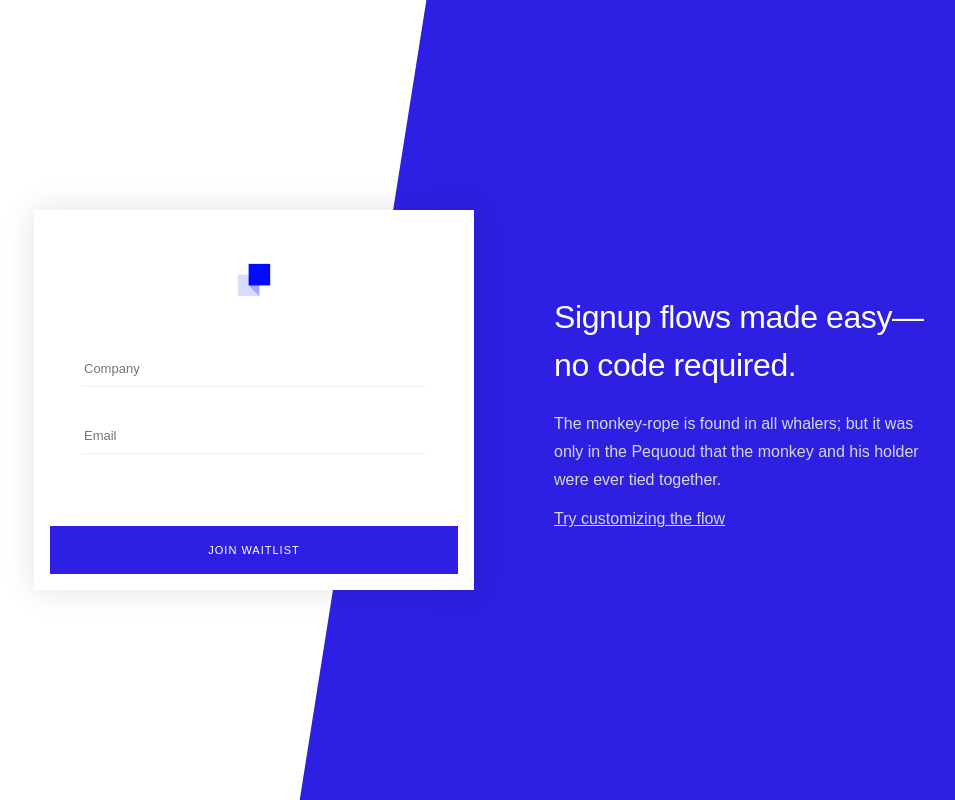
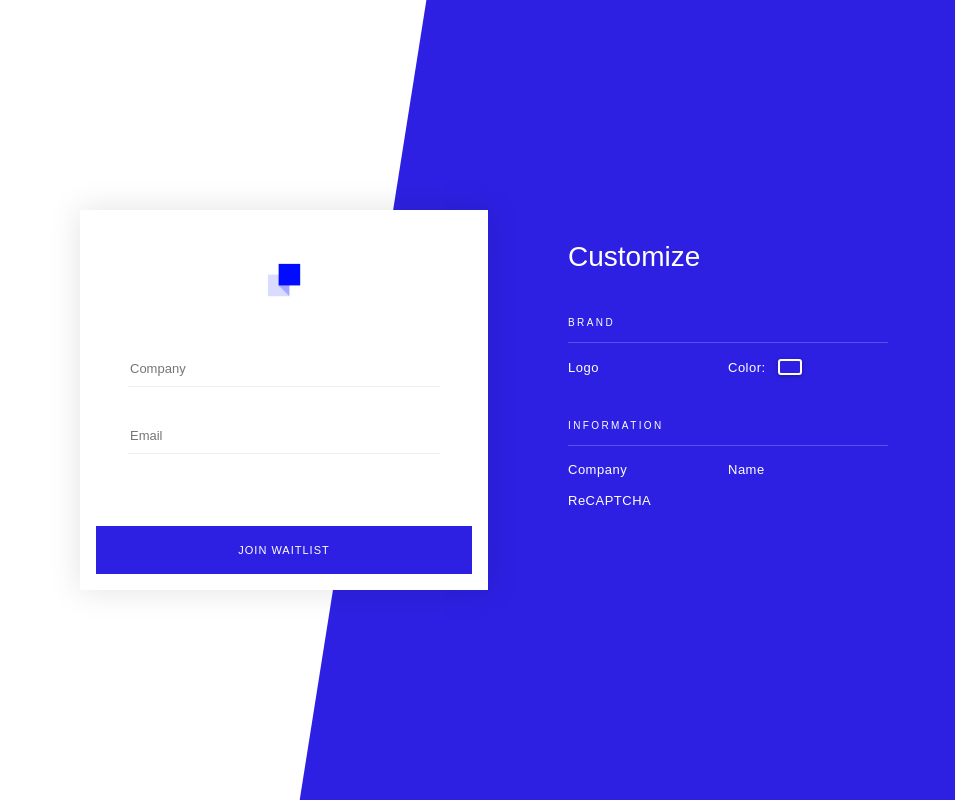
Before and after one commit to simplethingsllc/start, a React (Create React App) app in the folder client/: page / in a window 1280 px wide. Shown: the top 800 px of the page, without its empty margins (156-1111 px from the left). Built offline with nearby package versions, Linux system fonts and the light colour scheme.

Commit message:
Updates teaser with customize button

```diff
--- a/client/src/TeaserPage.js
+++ b/client/src/TeaserPage.js
@@ -31,22 +31,97 @@ const Background = ({ theme }) => (
   <div className={withTheme('Background', theme)} />
 );
 
+const Subheading = ({ title, className }) => (
+  <div className={cx('Subheading', className)}>
+    {title}
+  </div>
+);
+
+
+const ColorPicker = ({ theme, onSelect }) => (
+  <div className="ColorPicker">
+    <div
+      className={withTheme('ColorPicker-button', theme)}
+      onClick={(e) => {
+        e.preventDefault();
+        const index = THEME_NAMES.findIndex((name) => name === theme);
+        onSelect((index + 1) % THEME_NAMES.length);
+      }}
+    />
+    <div className={cx('ColorPicker-popup')}>
+      {
+        THEME_NAMES.map((theme) => (
+          <div
+            key={theme}
+            className={withTheme('ColorPicker-square', theme)}
+            onClick={() => onSelect(theme)}
+          />
+        ))
+      }
+    </div>
+  </div>
+);
+
+const CustomizeSection = ({ theme, onChangeTheme }) => (
+  <section className="CustomizeSection">
+    <h2>
+      Customize
+    </h2>
+    <Subheading title="Brand" />
+    <div className="OptionGroup">
+      <div className="Option">Logo</div>
+      <div className="Option">Color:
+        <ColorPicker
+          theme={theme}
+          onSelect={onChangeTheme}
+        />
+      </div>
+    </div>
+    <div style={{ marginTop: 32 }} />
+    <Subheading title="Information" />
+    <div className="OptionGroup">
+      <div className="Option">Company</div>
+      <div className="Option">Name</div>
+      <div className="Option">ReCAPTCHA</div>
+    </div>
+  </section>
+);
+
+const TitleSection = ({ onCustomize }) => (
+  <div className="TitleSection">
+    <h1>
+      Signup flows made easy—no code required.
+    </h1>
+    <p>
+      The monkey-rope is found in all whalers; but it was only in the Pequoud that the monkey and his holder were ever tied together.
+    </p>
+    <a
+      href="#"
+      onClick={(e) => {
+        e.preventDefault();
+        onCustomize();
+      }}
+      className="TeaserPage-link">
+      Try customizing the flow
+    </a>
+  </div>
+);
+
 class TeaserPage extends Component {
   state = {
     selectedTheme: DEFAULT_THEME_INDEX,
+    customizing: true,
   };
 
-  _handleCustomize = (e) => {
-    e.preventDefault();
-    e.stopPropagation();
+  _handleChangeColor = (theme) => {
     this.setState({
-      animating: true,
       selectedTheme: (this.state.selectedTheme + 1) % THEME_NAMES.length
     });
   };
 
   render() {
-    const theme = THEME_NAMES[this.state.selectedTheme];
+    const { customizing, selectedTheme } = this.state;
+    const theme = THEME_NAMES[selectedTheme];
     return (
       <div className="TeaserPage">
         <Background theme={theme} />
@@ -74,18 +149,14 @@ class TeaserPage extends Component {
             </Layer>
           </div>
           <div className="TeaserPage-right">
-            <h1 className="TeaserPage-title">
-              Signup flows made easy—no code required.
-            </h1>
-            <p className="TeaserPage-subtitle">
-              The monkey-rope is found in all whalers; but it was only in the Pequoud that the monkey and his holder were ever tied together.
-            </p>
-            <a
-              href="#"
-              onClick={this._handleCustomize}
-              className="TeaserPage-link">
-              Try customizing the flow
-            </a>
+            {
+              customizing
+                ? <CustomizeSection
+                    theme={theme}
+                    onChangeTheme={(selectedTheme) => this.setState({ selectedTheme })}
+                  />
+                : <TitleSection onCustomize={() => this.setState({ customizing: true })} />
+            }
           </div>
         </div>
       </div>
--- a/client/src/TeaserPage.scss
+++ b/client/src/TeaserPage.scss
@@ -78,18 +78,92 @@ $themes: (
   @include theme-colors;
 }
 
-.TeaserPage {
+.Subheading {
+  border-bottom: 1px solid rgba(255, 255, 255, 0.21);
+  font-weight: 500;
+  font-size: 10px;
+  letter-spacing: 2.4px;
+  text-transform: uppercase;
+  padding: 12px 0;
+  color: #fff;
+  line-height: 14px;
+}
+
+.ColorPicker {
+  cursor: pointer;
+  margin-left: 12px;
+  position: relative;
+
+  &-button {
+    width: 24px;
+    height: 16px;
+    outline: 0;
+    border-radius: 3px;
+    box-shadow: 0 1px 4px 0 rgba(0, 0, 0, 0.34);
+    border: solid 2px #ffffff;
+
+    @include theme-colors;
+  }
+
+  &-popup {
+    position: absolute;
+    display: flex;
+    flex-direction: row;
+    border-radius: 3px;
+    border: 8px solid white;
+    background-color: #ffffff;
+    left: -(3 * 48 - 8) / 2 + px;
+    top: -(48 + 16) - 16 + px;
+
+    opacity: 0;
+    transition: opacity 500ms ease-in-out;
+
+    &--visible {
+      opacity: 1;
+      transition: opacity 500ms ease-in-out;
+    }
+  }
+
+  &-square {
+    width: 48px;
+    height: 48px;
+    @include theme-colors;
+  }
+}
+
+.OptionGroup {
   display: flex;
-  flex: 1;
-  flex-direction: column;
-  justify-content: center;
-  width: 100%;
-  height: 100%;
+  flex-wrap: wrap;
+  flex-direction: row;
+}
 
+.Option {
+  display: flex;
+  flex-direction: row;
+  align-items: center;
+  color: #fff;
+  font-size: 13px;
+  letter-spacing: 0.5px;
+  min-width: 160px;
+  margin-top: 16px;
+}
+
+.CustomizeSection {
+  max-width: 320px;
+
+  h2 {
+    color: #FFF;
+    font-weight: 500;
+    font-size: 28px;
+    line-height: 48px;
+  }
+}
+
+.TitleSection {
   h1 {
-    font-weight: normal;
     color: #FFF;
-    size: 42px;
+    font-weight: 500;
+    font-size: 42px;
     line-height: 48px;
     letter-spacing: -0.4px;
   }
@@ -103,6 +177,15 @@ $themes: (
   a {
     color: #d8d8d8;
   }
+}
+
+.TeaserPage {
+  display: flex;
+  flex: 1;
+  flex-direction: column;
+  justify-content: center;
+  width: 100%;
+  height: 100%;
 
   &-content {
     display: flex;
@@ -116,8 +199,6 @@ $themes: (
 
   &-right {
     margin: 40px;
-    align-self: center;
-    max-width: 380px;
   }
 
   &-form {
--- a/client/src/index.scss
+++ b/client/src/index.scss
@@ -1,8 +1,15 @@
 html, body {
   margin: 0;
   padding: 0;
+  border: 0;
+  vertical-align: baseline;
+  box-sizing: border-box;
   font-family: sans-serif;
   height: 100%;
+}
+
+*, *::before, *::after {
+  box-sizing: border-box;
 }
 
 h1, h2, h3, input {
```
